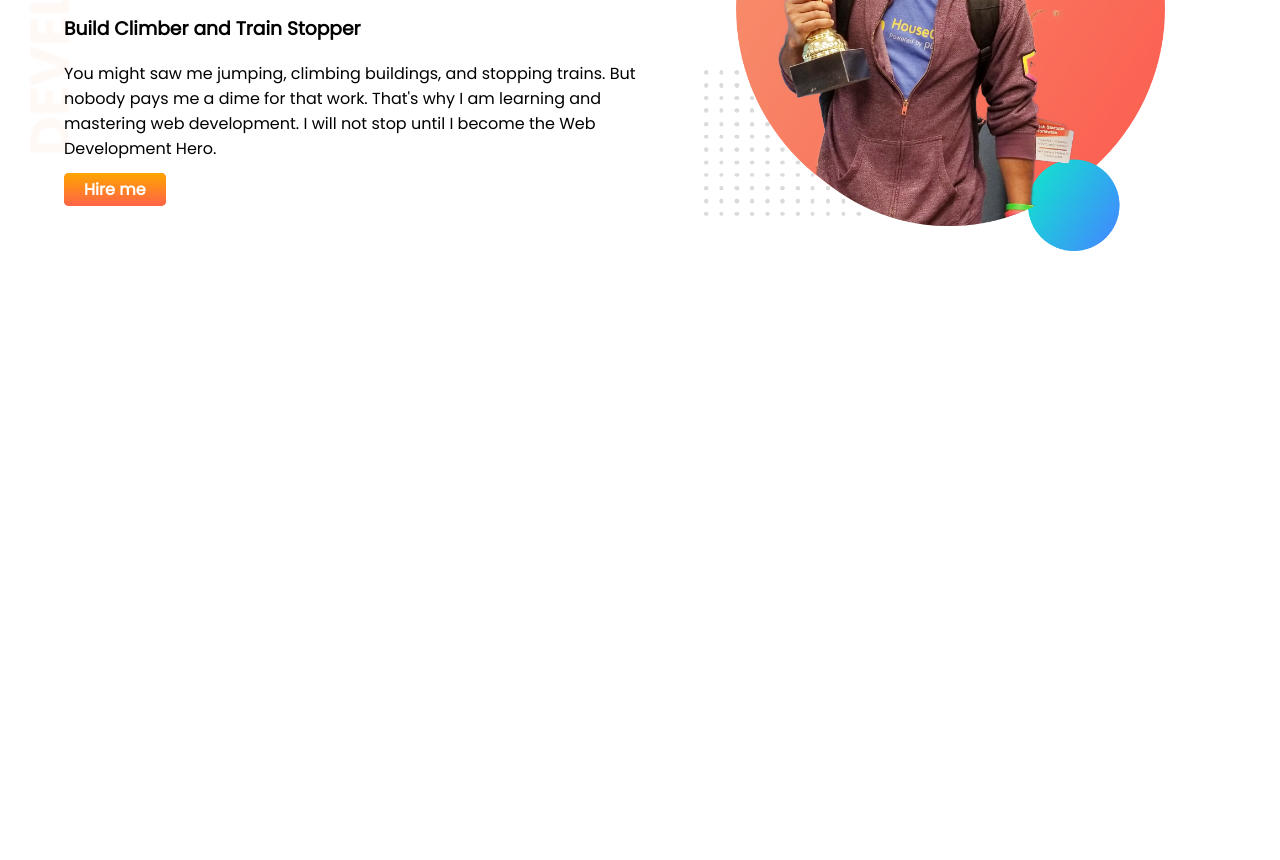
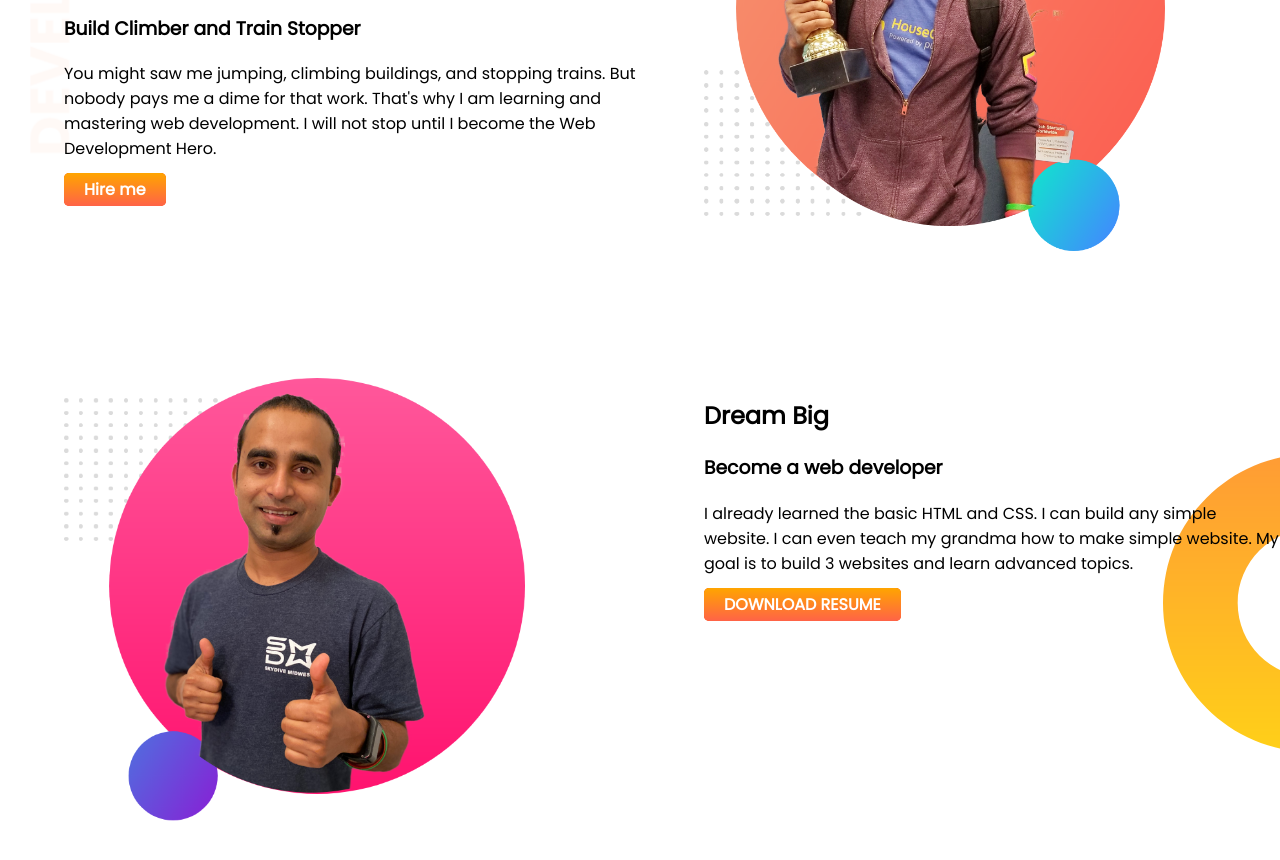
Before and after one commit to mdatikHasan/developer-portfolio, a plain HTML site: page index.html in a window 1280 px wide. Shown: the part 206-1066 px from the top of the page. Before the commit the page ends 800 px from the top, so only its background shows below. Drawn offline with Linux system fonts and the light colour scheme.

Commit message:
dream added

```diff
--- a/index.html
+++ b/index.html
@@ -29,6 +29,19 @@
             <img src="images/jhankar.png" alt="">
         </div>
     </section>
+
+    <section class="dream-big">
+        <div class="half-width">
+            <img src="images/jhankar2.png" alt="">
+        </div>
+        <div class="half-width">
+            <h2>Dream Big</h2>
+            <h3>Become a web developer
+            </h3>
+            <p>I already learned the basic HTML and CSS. I can build any simple website. I can even teach my grandma how to make simple website. My goal is to build 3 websites and learn advanced topics.</p>
+            <a class="hire-button" href="">DOWNLOAD RESUME</a>
+        </div>
+    </section>
 </body>
 
 </html>
--- a/style.css
+++ b/style.css
@@ -13,6 +13,7 @@ h1{
 
 section{
     display: flex;
+    margin-bottom: 120px;
 }
 .half-width{
     width: 50%;
@@ -37,3 +38,9 @@ section{
     background-image: url(images/top-banner.png);
     background-repeat: no-repeat;
 }
+
+.dream-big{
+    background-image: url(images/dream-bg.png);
+    background-repeat: no-repeat;
+    background-position: right;
+}
```
